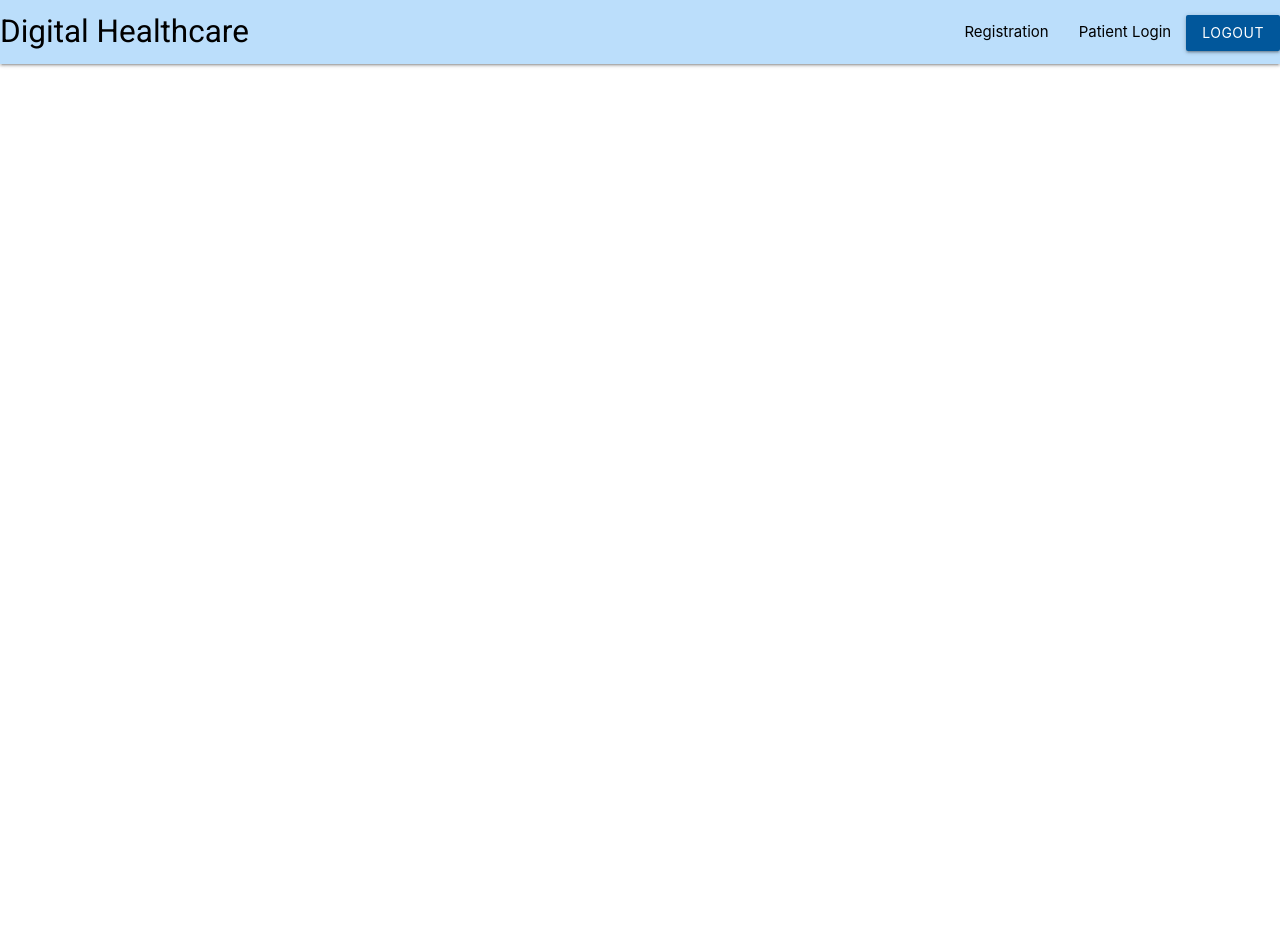
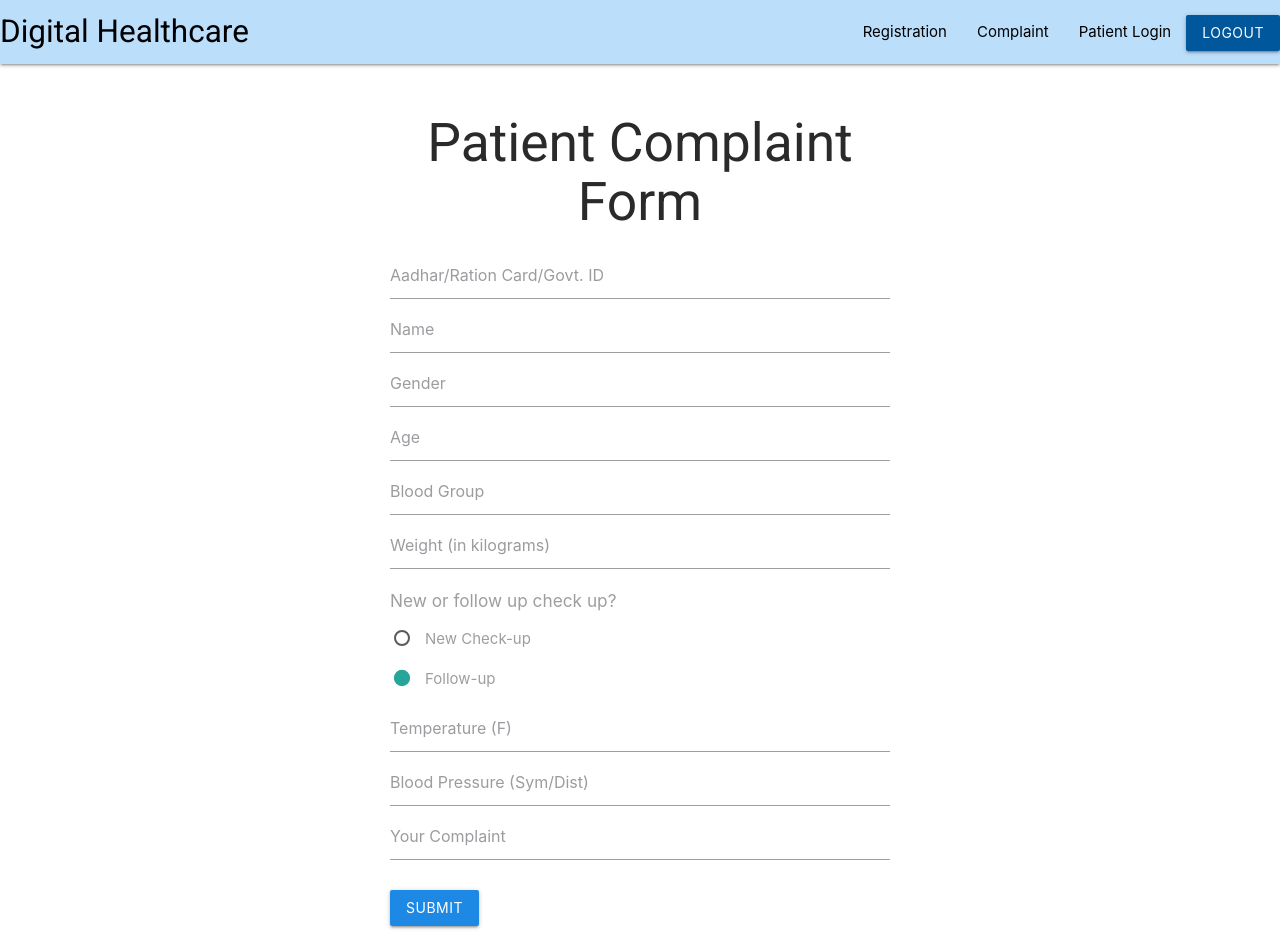
Before and after one commit to Loganzi/NC_GEU_MK91_Cerebrum, a React (Create React App) app in the folder pclient/: page /pcomplaint in a window 1280 px wide. Before the commit the page ends 800 px from the top, so only its background shows below. Built offline with nearby package versions, Linux system fonts and the light colour scheme; sample sign-in values are in the browser's storage.

Commit message:
adding complaint forms

```diff
--- a/pclient/src/App.css
+++ b/pclient/src/App.css
@@ -63,7 +63,9 @@ h2 {
 .material-icons:hover {
   cursor: pointer;
 }
+
 ::placeholder {
-  color: black;
+  color: rgb(156, 156, 160);
   opacity: 1;
+
 }
--- a/pclient/src/App.js
+++ b/pclient/src/App.js
@@ -15,6 +15,7 @@ import Reset from "./components/screens/Reset";
 import PatientLogin from "./components/screens/PatientLogin";
 import NewPassword from "./components/screens/Newpassword";
 import Form from "./components/screens/Form";
+import Complaint from "./components/screens/pComplaint";
 export const UserContext = createContext();
 
 const Routing = () => {
@@ -52,13 +53,15 @@ const Routing = () => {
       <Route path="/form">
         <Form />
       </Route>
+      <Route path="/pcomplaint">
+        <Complaint />
+      </Route>
       <Route path="/myfollowingpost">
         <SubscribedUserPosts />
       </Route>
       <Route exact path="/reset">
         <Reset />
       </Route>
-
 	<Route path="/PatientLogin">
         <PatientLogin />
       </Route>
--- a/pclient/src/components/Navbar.js
+++ b/pclient/src/components/Navbar.js
@@ -19,13 +19,15 @@ const NavBar = () => {
           <Link to="/form">Registration</Link>
         </li>,
         //<li key="2">
-         // <Link to="/profile">Records</Link>
+        // <Link to="/profile">Records</Link>
         //</li>,
-        //<li key="3">
-          //<Link to="/create">Create New Record</Link>
-        //</li>,
-        <li key="4"><Link to="/PatientLogin">Patient Login</Link></li>,
+        <li key="3">
+          <Link to="/pcomplaint">Complaint</Link>
+        </li>,
         <li key="5">
+          <Link to="/PatientLogin">Patient Login</Link>
+        </li>,
+        <li key="6">
           <button
             className="btn #01579b light-blue darken-4"
             onClick={() => {
@@ -40,12 +42,9 @@ const NavBar = () => {
       ];
     } else {
       return [
-        <li key="6">
+        <li key="7">
           <Link to="/signin">Signin</Link>
         </li>,
-
-
-
       ];
     }
   };
@@ -122,7 +121,6 @@ const NavBar = () => {
 
 export default NavBar;
 
-
 /*
 <li key="7">
           <Link to="/signup">Signup</Link>
--- a/pclient/src/components/screens/Form.js
+++ b/pclient/src/components/screens/Form.js
@@ -60,8 +60,8 @@ const Form = () => {
   };
 
   return (
-    <div className="FormCard input-field">
-      <div className="formcard">
+    <div className="FormCard ">
+      <div className="formcard input-field">
         <h2 className="regFormH2">Registration Form</h2>
         <input
           type="text"
--- a/pclient/src/components/screens/Home.js
+++ b/pclient/src/components/screens/Home.js
@@ -18,7 +18,7 @@ const Home  = ()=>{
        })
     },[])
 
-    /*const likePost = (id)=>{
+    const likePost = (id)=>{
           fetch('/like',{
               method:"put",
               headers:{
@@ -94,7 +94,7 @@ const Home  = ()=>{
           }).catch(err=>{
               console.log(err)
           })
-    }*/
+    }
 
     const deletePost = (postid)=>{
         fetch(`/deletepost/${postid}`,{
@@ -129,7 +129,7 @@ const Home  = ()=>{
                             <div className="card-image">
                                 <img src={item.photo}/>
                             </div>
-                           {/* <div className="card-content">
+                            <div className="card-content">
                             <i className="material-icons" style={{color:"red"}}>favorite</i>
                             {item.likes.includes(state._id)
                             ?
@@ -160,7 +160,7 @@ const Home  = ()=>{
                                   <input type="text" placeholder="add a comment" />
                                 </form>
 
-                            </div>*/}
+                            </div>
                         </div>
                    )
                })
--- /dev/null
+++ b/pclient/src/components/screens/pComplaint.js
@@ -0,0 +1,176 @@
+import React, { useState } from "react";
+import { Link, useHistory } from "react-router-dom";
+import M from "materialize-css";
+
+const Complaint = () => {
+  const [uid, setUID] = useState("");
+  const [name, setName] = useState("");
+  const [gender, setGender] = useState("");
+  const [age, setAge] = useState("");
+  const [bldgroup, setBldgroup] = useState("");
+  const [newVisitYes, setVisitYes] = useState("");
+  const [newVisitNo, setVisitNo] = useState("");
+  const [complaint, setComplaint] = useState("");
+  const [temperature, setTemp] = useState("");
+  const [weight, setWeight] = useState("");
+  const [BP, setBP] = useState("");
+
+  const PostComplaint = () => {
+    fetch("http://localhost:5000/pcomplaint", {
+      method: "post",
+      headers: {
+        "Content-Type": "application/json",
+      },
+      body: JSON.stringify({
+        uid,
+        name,
+        gender,
+        age,
+        bldgroup,
+        newVisitYes,
+        newVisitNo,
+        complaint,
+        temperature,
+        weight,
+        BP,
+      }),
+    })
+      .then((res) => res.json())
+      .then((data) => {
+        if (data.error) {
+          M.toast({ html: data.error, classes: "#c62828 red darken-3" });
+        } else {
+          M.toast({ html: data.message, classes: "#43a047 green darken-1" });
+          //history.push("/signin");
+        }
+      })
+      .catch((err) => {
+        console.log(err);
+      });
+  };
+
+  function handleChange(e) {
+    console.log("new val", e.target.value);
+  }
+
+  return (
+    <div className="FormCard ">
+      <div className="formcard input-field">
+        <h2 className="regFormH2">Patient Complaint Form</h2>
+        <input
+          type="text"
+          placeholder="Aadhar/Ration Card/Govt. ID"
+          id="Aadhar"
+          value={uid}
+          onChange={(e) => setUID(e.target.value)}
+        />
+        <input
+          type="text"
+          placeholder="Name"
+          value={name}
+          onChange={(e) => setName(e.target.value)}
+        />
+        <input
+          type="text"
+          placeholder="Gender"
+          value={gender}
+          onChange={(e) => setGender(e.target.value)}
+        />
+        <input
+          type="text"
+          placeholder="Age"
+          value={age}
+          onChange={(e) => setAge(e.target.value)}
+        />
+        <input
+          type="text"
+          placeholder="Blood Group"
+          value={bldgroup}
+          onChange={(e) => setBldgroup(e.target.value)}
+        />
+        {/* <label>"New Visit or Follow up visit?</label>
+        <input
+          type="checkbox"
+          placeholder="New Visit"
+          value={newVisitYes}
+          onChange={(e) => setVisitYes(true)}
+        />
+        <input
+          type="checkbox"
+          placeholder="Follow Up"
+          //value={newVisitNo}
+          onChange={(e) => setVisitYes(true)}
+        /> */}
+        <input
+          type="number"
+          placeholder="Weight (in kilograms)"
+          value={weight}
+          onChange={(e) => setWeight(e.target.value)}
+        />
+
+        <form action="#" onSubmit>
+          <p></p>
+          <label>
+            <h6>New or follow up check up?</h6>
+          </label>
+          <p>
+            <label>
+              <input
+                name="group1"
+                type="radio"
+                checked
+                value={newVisitYes}
+                onChange={(e) => setVisitYes(true)}
+              />
+              <span>New Check-up</span>
+            </label>
+          </p>
+          <p>
+            <label>
+              <input
+                name="group1"
+                type="radio"
+                checked
+                value={newVisitNo}
+                onChange={(e) => setVisitNo(true)}
+              />
+              <span>Follow-up</span>
+            </label>
+          </p>
+        </form>
+
+        <input
+          type="text"
+          placeholder="Temperature (F)"
+          value={temperature}
+          onChange={(e) => setTemp(e.target.value)}
+        />
+        <input
+          type="text"
+          placeholder="Blood Pressure (Sym/Dist)"
+          value={BP}
+          onChange={(e) => setBP(e.target.value)}
+        />
+        <br />
+
+        <input
+          type="text"
+          placeholder="Your Complaint"
+          value={complaint}
+          onChange={(e) => setComplaint(e.target.value)}
+        />
+
+        <br />
+        <br />
+
+        <button
+          className="btn waves-effect waves-light #64b5f6 blue darken-1"
+          onClick={() => PostComplaint()}
+        >
+          Submit
+        </button>
+      </div>
+    </div>
+  );
+};
+export default Complaint;
```
